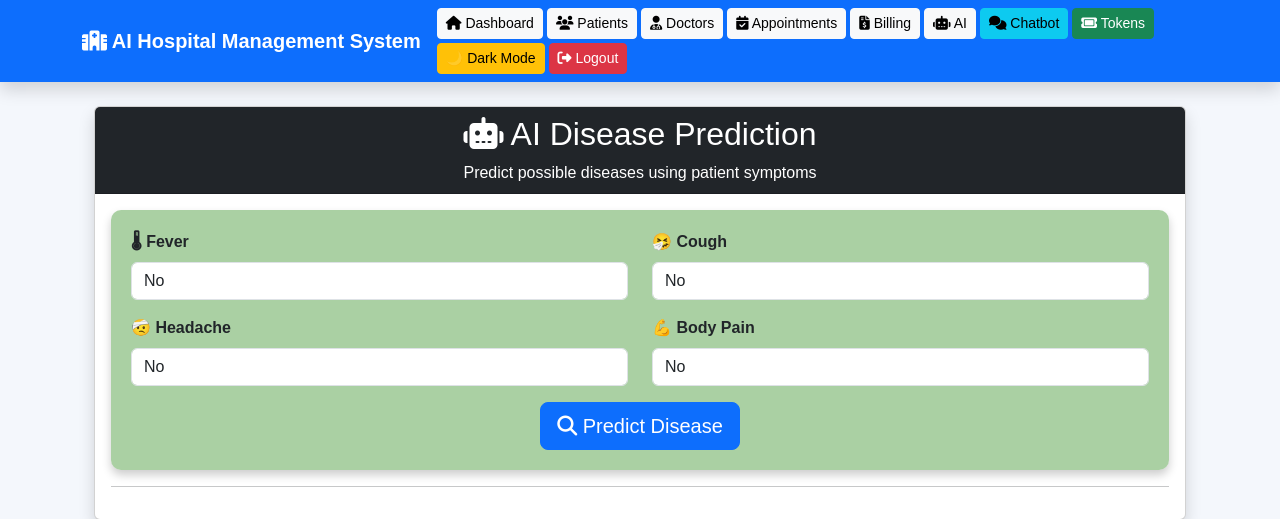
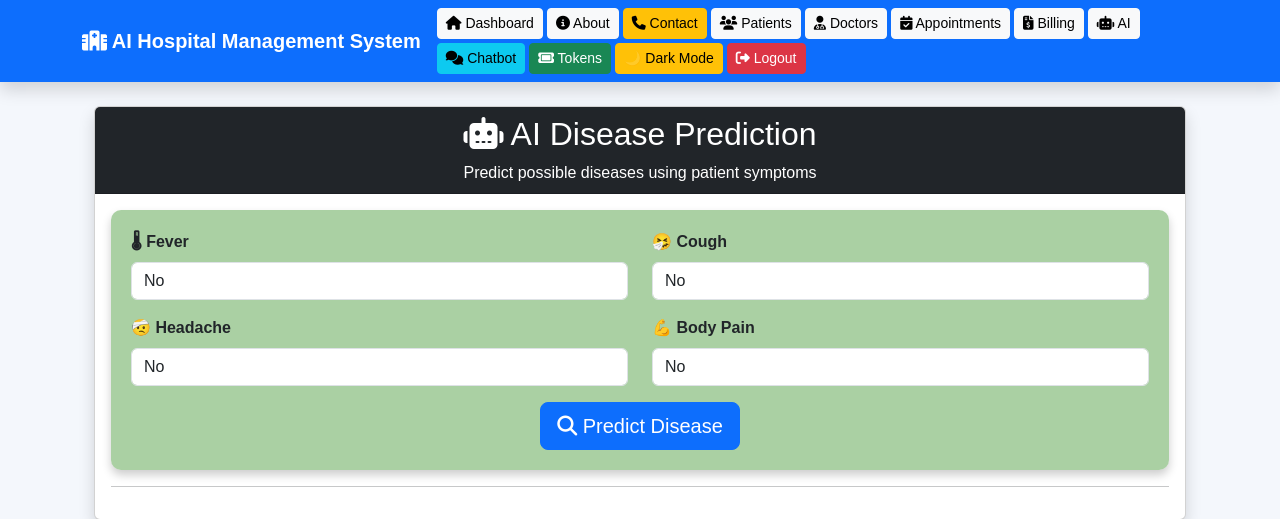
Before and after one commit to Subhash2601/AI-Hospital-Management-System, a Flask app: page /ai in a window 1280 px wide. Shown: the top 519 px of the page. Run offline with Flask 3, Linux system fonts and the light colour scheme; a user stored in the database is signed in.

Commit message:
Added professional animations and styling

```diff
--- a/templates/base.html
+++ b/templates/base.html
@@ -4,19 +4,30 @@
 <head>
 
     <meta charset="UTF-8">
-    <meta name="viewport" content="width=device-width, initial-scale=1.0">
+
+    <meta name="viewport"
+          content="width=device-width, initial-scale=1.0">
 
     <title>AI Hospital Management System</title>
 
     <!-- Bootstrap -->
-    <link href="https://cdn.jsdelivr.net/npm/bootstrap@5.3.3/dist/css/bootstrap.min.css" rel="stylesheet">
+    <link
+        href="https://cdn.jsdelivr.net/npm/bootstrap@5.3.3/dist/css/bootstrap.min.css"
+        rel="stylesheet">
 
     <!-- Font Awesome -->
-    <link rel="stylesheet"
+    <link
+        rel="stylesheet"
         href="https://cdnjs.cloudflare.com/ajax/libs/font-awesome/6.5.2/css/all.min.css">
 
+    <!-- AOS Animation CSS -->
+    <link
+        href="https://unpkg.com/aos@2.3.4/dist/aos.css"
+        rel="stylesheet">
+
     <!-- Custom CSS -->
-    <link rel="stylesheet"
+    <link
+        rel="stylesheet"
         href="{{ url_for('static', filename='style.css') }}">
 
 </head>
@@ -29,7 +40,9 @@
 
     <div class="container">
 
-<a class="navbar-brand fw-bold" href="/dashboard">
+        <a
+            class="navbar-brand fw-bold"
+            href="{{ url_for('dashboard') }}">
 
             <i class="fa-solid fa-hospital"></i>
 
@@ -39,49 +52,105 @@ AI Hospital Management System
 
         <div class="d-flex flex-wrap gap-1">
 
-<a href="/dashboard" class="btn btn-light btn-sm">
+            <a
+                href="{{ url_for('dashboard') }}"
+                class="btn btn-light btn-sm">
+
                 <i class="fa-solid fa-house"></i>
+
                 Dashboard
+
             </a>
 
-<a href="/patients" class="btn btn-light btn-sm">
-<i class="fa-solid fa-users"></i>
-Patients
+            <a
+                href="{{ url_for('about') }}"
+                class="btn btn-light btn-sm">
+
+                <i class="fa-solid fa-circle-info"></i>
+
+                About
+
             </a>
 
-<a href="/doctors" class="btn btn-light btn-sm">
-<i class="fa-solid fa-user-doctor"></i>
-Doctors
+            <a
+                href="{{ url_for('contact') }}"
+                class="btn btn-warning btn-sm">
+
+                <i class="fa-solid fa-phone"></i>
+
+                Contact
+
             </a>
 
-<a href="/appointments" class="btn btn-light btn-sm">
-<i class="fa-solid fa-calendar-check"></i>
-Appointments
+            <a
+                href="{{ url_for('patients') }}"
+                class="btn btn-light btn-sm">
+
+                <i class="fa-solid fa-users"></i>
+
+                Patients
+
             </a>
 
-<a href="/billing" class="btn btn-light btn-sm">
-<i class="fa-solid fa-file-invoice-dollar"></i>
-Billing
+            <a
+                href="{{ url_for('doctors') }}"
+                class="btn btn-light btn-sm">
+
+                <i class="fa-solid fa-user-doctor"></i>
+
+                Doctors
+
             </a>
 
-<a href="/ai" class="btn btn-light btn-sm">
-<i class="fa-solid fa-robot"></i>
-AI
+            <a
+                href="{{ url_for('appointments') }}"
+                class="btn btn-light btn-sm">
+
+                <i class="fa-solid fa-calendar-check"></i>
+
+                Appointments
+
             </a>
 
-<a href="{{ url_for('chatbot') }}" class="btn btn-info btn-sm">
-<i class="fa-solid fa-comments"></i>
-Chatbot
+            <a
+                href="{{ url_for('billing') }}"
+                class="btn btn-light btn-sm">
+
+                <i class="fa-solid fa-file-invoice-dollar"></i>
+
+                Billing
+
             </a>
 
-<!-- Smart Token -->
+            <a
+                href="{{ url_for('ai') }}"
+                class="btn btn-light btn-sm">
 
-<a href="/tokens" class="btn btn-success btn-sm">
-<i class="fa-solid fa-ticket"></i>
-Tokens
+                <i class="fa-solid fa-robot"></i>
+
+                AI
+
             </a>
 
-<!-- Dark Mode -->
+            <a
+                href="{{ url_for('chatbot') }}"
+                class="btn btn-info btn-sm">
+
+                <i class="fa-solid fa-comments"></i>
+
+                Chatbot
+
+            </a>
+
+            <a
+                href="{{ url_for('tokens') }}"
+                class="btn btn-success btn-sm">
+
+                <i class="fa-solid fa-ticket"></i>
+
+                Tokens
+
+            </a>
 
             <button
                 id="themeBtn"
@@ -92,9 +161,14 @@ onclick="toggleDarkMode()">
 
             </button>
 
-<a href="/logout" class="btn btn-danger btn-sm">
+            <a
+                href="{{ url_for('logout') }}"
+                class="btn btn-danger btn-sm">
+
                 <i class="fa-solid fa-right-from-bracket"></i>
+
                 Logout
+
             </a>
 
         </div>
@@ -110,11 +184,14 @@ Logout
     <!-- Flash Messages -->
 
     {% with messages = get_flashed_messages(with_categories=true) %}
+
         {% if messages %}
 
             {% for category, message in messages %}
 
-<div class="alert alert-{{ category }} alert-dismissible fade show">
+                <div
+                    class="alert alert-{{ category }} alert-dismissible fade show"
+                    data-aos="fade-down">
 
                     {{ message }}
 
@@ -129,6 +206,7 @@ data-bs-dismiss="alert">
             {% endfor %}
 
         {% endif %}
+
     {% endwith %}
 
     {% block content %}
@@ -138,7 +216,9 @@ data-bs-dismiss="alert">
 
 <!-- ================= FOOTER ================= -->
 
-<footer class="bg-dark text-white text-center p-3 mt-5">
+<footer
+    class="bg-dark text-white text-center p-3 mt-5"
+    data-aos="fade-up">
 
     <h5>
 
@@ -166,42 +246,69 @@ Developed using Python • Flask • SQLite • Bootstrap
 
 <script>
 
-function toggleDarkMode(){
+function toggleDarkMode() {
 
     document.body.classList.toggle("dark-mode");
 
-let btn=document.getElementById("themeBtn");
+    const btn = document.getElementById("themeBtn");
 
-if(document.body.classList.contains("dark-mode")){
+    if (document.body.classList.contains("dark-mode")) {
 
-btn.innerHTML="☀ Light Mode";
+        btn.innerHTML = "☀ Light Mode";
 
-localStorage.setItem("theme","dark");
+        localStorage.setItem("theme", "dark");
 
-}
-else{
+    } else {
 
-btn.innerHTML="🌙 Dark Mode";
+        btn.innerHTML = "🌙 Dark Mode";
 
-localStorage.setItem("theme","light");
+        localStorage.setItem("theme", "light");
 
     }
 
 }
 
-window.onload=function(){
+document.addEventListener("DOMContentLoaded", function () {
 
-if(localStorage.getItem("theme")=="dark"){
+    const themeBtn = document.getElementById("themeBtn");
+
+    if (localStorage.getItem("theme") === "dark") {
 
         document.body.classList.add("dark-mode");
 
-document.getElementById("themeBtn").innerHTML="☀ Light Mode";
+        if (themeBtn) {
+
+            themeBtn.innerHTML = "☀ Light Mode";
 
         }
 
     }
 
+});
+
 </script>
+
+<!-- AOS Animation JavaScript -->
+
+<script src="https://unpkg.com/aos@2.3.4/dist/aos.js"></script>
+
+<script>
+
+AOS.init({
+
+    duration: 1000,
+
+    once: true,
+
+    offset: 80
+
+});
+
+</script>
+
+<!-- Chart.js -->
+
+<script src="https://cdn.jsdelivr.net/npm/chart.js"></script>
 
 <!-- Bootstrap -->
 
```
Lines whose indentation alone changed are shown as unchanged.
